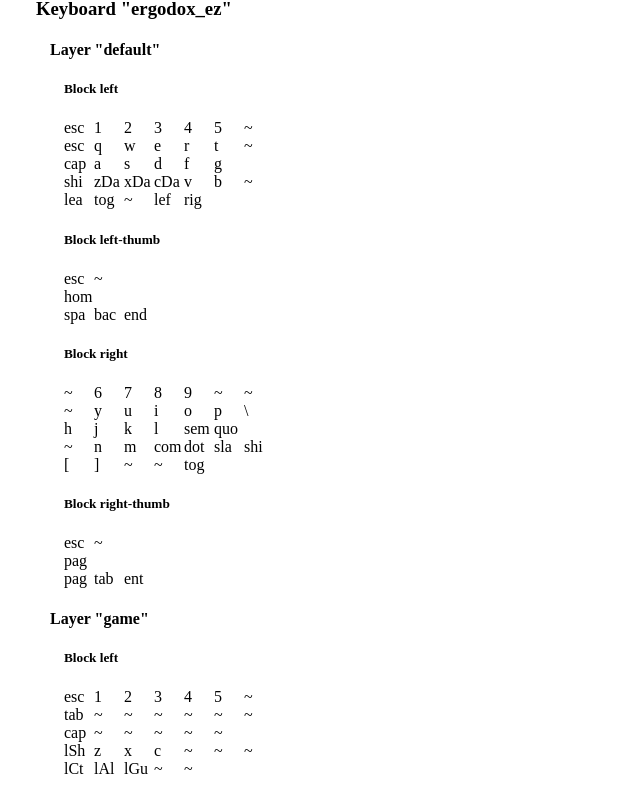
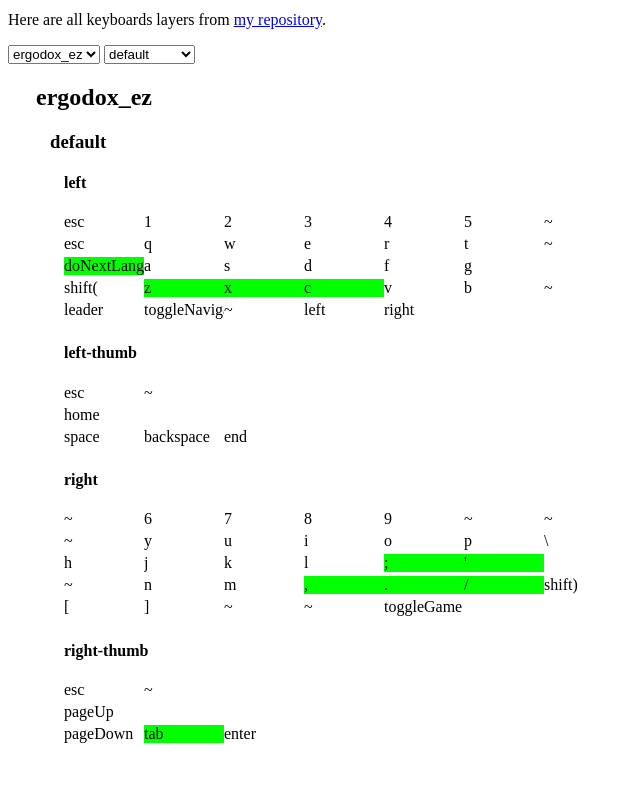
Before and after one commit to zored/zkf, a plain HTML site: page docs/index.htm in a window 1280 px wide. Shown: the part 69-863 px from the top of the page, without its empty margins (0-640 px from the left). After the commit the page ends 836 px from the top, so only its background shows below. Drawn offline with nearby package versions, Linux system fonts and the light colour scheme.

Commit message:
[master] Add amazing markup

```diff
--- a/config.yaml
+++ b/config.yaml
@@ -312,7 +312,7 @@
       layer3A:
         keys:
         - [windowsMode,macosMode,~]
-        - [mappingDance,languageDance,~]
+        - [doNextMapping,doNextLanguage,~]
         - [doBootloader,~,~]
       layer3B:
         keys:
@@ -364,8 +364,6 @@
   y7Dance: {tap: [[g]], hold: [[holdLayer7], [lShift]]}
   y8Dance: {tap: [[h]], hold: [[holdLayer8A],[holdLayer8B]]}
   y9Dance: {tap: [[i]], hold: [[holdLayer9], [rShift]]}
-  mappingDance:  {tap: [[doNextMapping]]}
-  languageDance: {tap: [[doNextLanguage]]}
   tabDance:
     tap:
     - [tab]
--- a/docs/css/main.css
+++ b/docs/css/main.css
@@ -1,6 +1,25 @@
 .key {
 	display: inline-block;
-	width: 30px;
+	width: 80px;
+	overflow: hidden;
+}
+
+.keys-row {
+	white-space: nowrap;
+}
+
+.key-dance {
+	background-color: #0f0;
+	display: block;
+	cursor: pointer;
+}
+
+.key-dance:hover{
+	background-color: #afa;
+}
+
+.key:hover{
+	background-color: #fff;
 }
 
 .layer {
--- a/docs/index.htm
+++ b/docs/index.htm
@@ -5,6 +5,12 @@
     <link rel="stylesheet" type="text/css" href="./css/main.css">
 </head>
 <body>
+	<h1>ZKF</h1>
+	<p>Here are all keyboards layers from <a href="https://github.com/zored/zkf">my repository</a>.</p>
+	<select id="keyboard" placeholder="Keyboard"></select>
+	<select id="layer" placeholder="Layer"/></select>
+	<select id="mapping" placeholder="Mapping"></select>
+
 <div id="content">Loading...</div>
 <script src="https://cdnjs.cloudflare.com/ajax/libs/js-yaml/3.13.1/js-yaml.min.js"></script>
 <script src="https://cdnjs.cloudflare.com/ajax/libs/lodash.js/4.17.15/lodash.min.js"></script>
--- a/docs/js/main.js
+++ b/docs/js/main.js
@@ -1,52 +1,195 @@
+const createDiv = (css, children) => {
+  const div = document.createElement('div');
+  children.forEach(c => div.appendChild(c));
+  div.className = css;
+  return div;
+}
+
+const createHeading = (depth, name) => {
+   const h = document.createElement('h' + (depth + 1));
+   h.innerText = name;
+   return h;
+}
+
 window.onload = async () => {
   const config = await loadConfig();
-  document.getElementById('content').innerHTML = wrap(
-    '<div class="keybaords block"><h2>My keybaords</h2>',
-    '</div>',
-    config.keyboards,
-    (keyboard, keybaordName) => wrap(
-      `<div class="keybaord block"><h3 id="${keybaordName}">Keyboard "${keybaordName}"</h2>`,
-      '</div>',
-      keyboard.layers,
-      (layer, layerName) => wrap(
-        `<div class="layer block"><h4 id="${keybaordName}-${layerName}">Layer "${layerName}"</h3>`,
-        '</div>',
-        layer.keys,
-        (keys, keysName) => Number.isInteger(keysName)
-          ? keyRowCallback(keys, keysName)
-          : keyBlockCallback(keys, keysName, keyboard + '-' + layerName),
+  const byId = id => document.getElementById(id);
+  const $keyboard = byId('keyboard');
+  const $layer = byId('layer');
+  const $mapping = byId('mapping');
+  let hashInput = location.hash.length > 1 &&
+    JSON.parse(decodeURIComponent(location.hash.substring(1)))
+  const getInput = () => {
+    const getValue = ($e, o) => {
+      o = o || {};
+
+      let value = null;
+      if ($e.selectedIndex >= 0) {
+        value = $e.options[$e.selectedIndex].value;
+      }
+
+      if (value && o[value]) {
+        return value
+      }
+
+      if (value == 'all') {
+        return value
+      }
+
+
+      const valueHolders = toArray(o);
+      if (valueHolders.length === 0) {
+        value = 'all'
+      } else {
+        value = valueHolders.map(([k]) => k)[0];
+      }
+
+      if (hashInput) {
+        debugger
+        value = hashInput[$e.id]
+      }
+
+      $e.value = value;
+      return value;
+    };
+
+    const keyboards = config.keyboards
+    const keyboard = getValue($keyboard, keyboards)
+
+    const layers = keyboards[keyboard]?.layers;
+    const layer = getValue($layer, layers);
+
+    const mappings = keyboards[keyboard]?.mappings;
+    const mapping = getValue($mapping, mappings);
+
+    const getOption = (name, selected) => `
+      <option value="${name}" ${selected ? 'selected="selected"' : ''} >${name}</option>
+    `;
+
+    const setOptions = ($e, configs, value) => {
+      const data = toArray(configs);
+      $e.style.display = (data.length === 0)
+        ? 'none'
+        : 'inline';
+
+      data.unshift([['all']])
+      if (!value && data.length) {
+        value = 'all'
+      }
+      $e.innerHTML = data
+        .map(([v]) => getOption(v, value === v));
+    }
+
+    setOptions($keyboard, keyboards, keyboard);
+    setOptions($layer, layers, layer);
+    setOptions($mapping, mappings, mapping);
+
+    const result = {keyboard, layer, mapping};
+    location.hash = JSON.stringify(result);
+    return result;
+  }
+  const refresh = () => {
+    const input = getInput();
+    const filter = (o, k) => {
+      if (k === 'all') {
+        return o;
+      }
+      return {[k]: o[k]};
+    };
+
+
+
+    const content = wrap(
+      createDiv('keyboards block', []),
+      filter(config.keyboards, input.keyboard),
+      (keyboard, keyboardName) => wrap(
+        createDiv('keyboard block', [createHeading(1, keyboardName)]),
+        filter(keyboard.layers, input.layer),
+        (layer, layerName) => wrap(
+          createDiv('layer block', [createHeading(2, layerName)]),
+          layer.keys,
+          (keys, keysName) => {
+            const mapping = input.mapping && input.mapping !== 'all' && keyboard.mappings[input.mapping];
+            return Number.isInteger(keysName)
+              ? keyRowCallback(keys, keysName, mapping, config.keys)
+              : keyBlockCallback(keys, keysName, keyboard + '-' + layerName, mapping, config.keys)
+          }
+        ),
       ),
-    ),
-  );
+    );
+
+    byId('content').innerHTML = ''
+    byId('content').appendChild(content)
+  }
+  refresh();
+  hashInput = null;
+
+  [$keyboard, $layer, $mapping].forEach($e => $e.addEventListener('change', refresh));
+  return;
 };
 
-function keyBlockCallback(keys, blockName, idPrefix) {
+function toArray(o) {
+  return Object.entries(o || {});
+}
+
+function keyBlockCallback(keys, blockName, idPrefix, mapping, dance) {
   return wrap(
-    `<div class="keys-block block"><h5 id="${idPrefix}+${blockName}">Block ${blockName}</h4>`,
-    '</div>',
+    createDiv('keys-block block', [createHeading(3, blockName)]),
     keys,
-    keyRowCallback,
+    (r, n) => keyRowCallback(r, n, mapping, dance),
   );
 }
 
-function keyRowCallback(row) {
+function keyRowCallback(row, name, mapping, dance) {
   return wrap(
-    '<div class="keys-row">',
-    '</div>',
+    createDiv('keys-row', []),
     row,
-    key => `<span class="key" title="${key}">${((key || '~') + '').substring(0, 3)}</span>`,
+    key => getKey(key, mapping, dance),
   );
 }
 
-function wrap(left, right, inside, map) {
-  if (map !== undefined) {
-    inside = _.map(inside, map);
+function getKey(key, mapping, danceKeys) {
+  if (mapping) {
+    const indexOne = mapping[0].indexOf(key)
+    if (indexOne >= 0) {
+      key = mapping[1][indexOne];
+    }
   }
 
-  if (Array.isArray(inside)) {
-    inside = inside.join('');
+  let $key = document.createTextNode((key || '~') + '');
+  const danceKey = danceKeys[key];
+  if (danceKey) {
+     $key = createSpan('key-dance', 'Dance key', [
+        document.createTextNode(danceKey.tap[[0]])
+     ]);
+     const info = [
+       [danceKey.tap.slice(1), 'Tap'],
+       [danceKey.hold, 'Hold'],
+     ].flatMap(
+       ([keys, name]) => (keys || []).map(
+         (actions, i) => `- ${name} #${i+1}: ${actions.join(' + ')}`
+       )
+     ).join('\n') || 'Only one click action';
+     $key.addEventListener('click', () => alert(info))
   }
-  return left + inside + right;
+  return createSpan('key', key, [$key])
+}
+
+function createSpan(css, title, children) {
+  const span = document.createElement('span')
+  span.className = css;
+  span.title = title;
+  children.forEach(c => span.appendChild(c))
+  return span;
+}
+
+function wrap(parent, child, map) {
+  if (map !== undefined) {
+    child = _.map(child, map);
+  }
+  const children = Array.isArray(child) ? child : [child];
+  children.map(e => parent.appendChild(e));
+  return parent;
 }
 
 async function loadConfig() {
```
